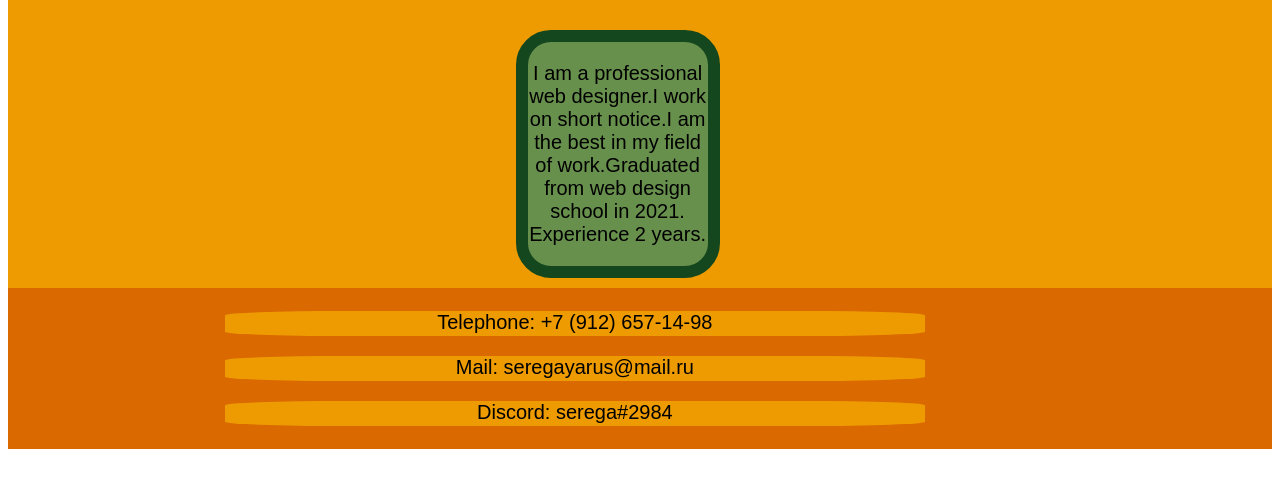
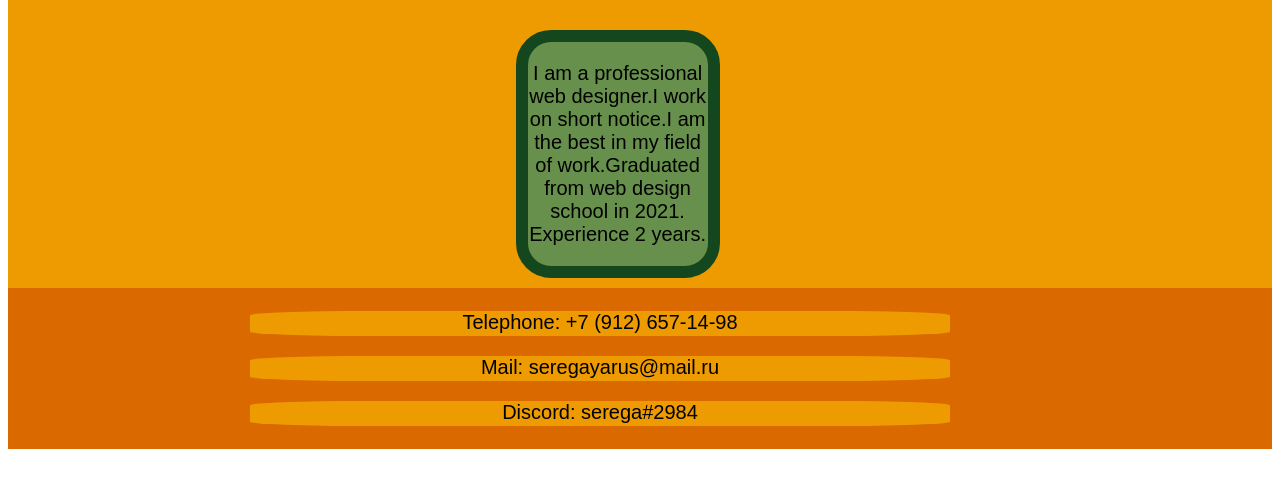
Before and after one commit to SeregaYar162/Portfolio, a plain HTML site: page index.html in a window 1280 px wide. Shown: the part 232-720 px from the top of the page. Drawn offline with Linux system fonts and the light colour scheme.

Commit message:
Update style.css

```diff
--- a/style.css
+++ b/style.css
@@ -74,7 +74,7 @@ footer{
     background-color: #EE9B01;
     width: 700px;
     height: 25px;
-    margin-left:17%;
+    margin-left:19%;
     border-radius: 17%;
     font-size: 20px;
     margin-bottom:20px ;
```
